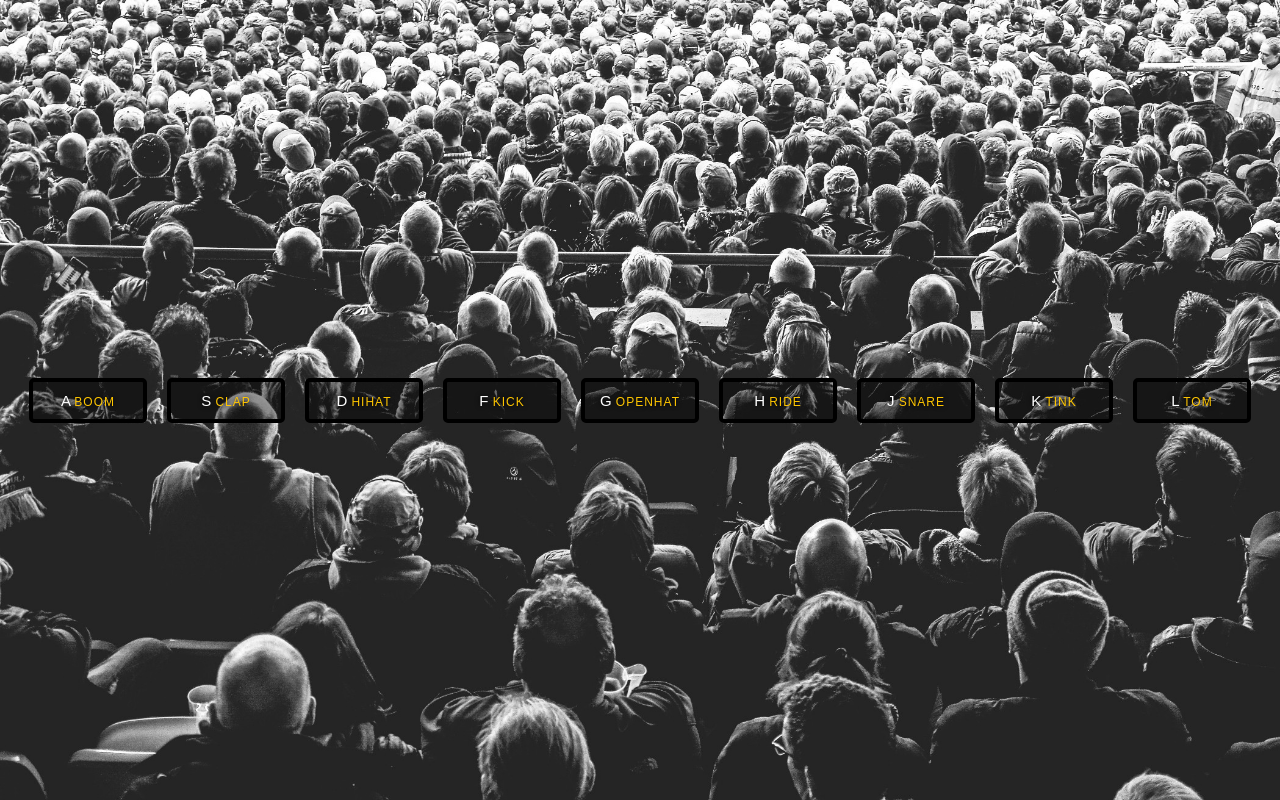
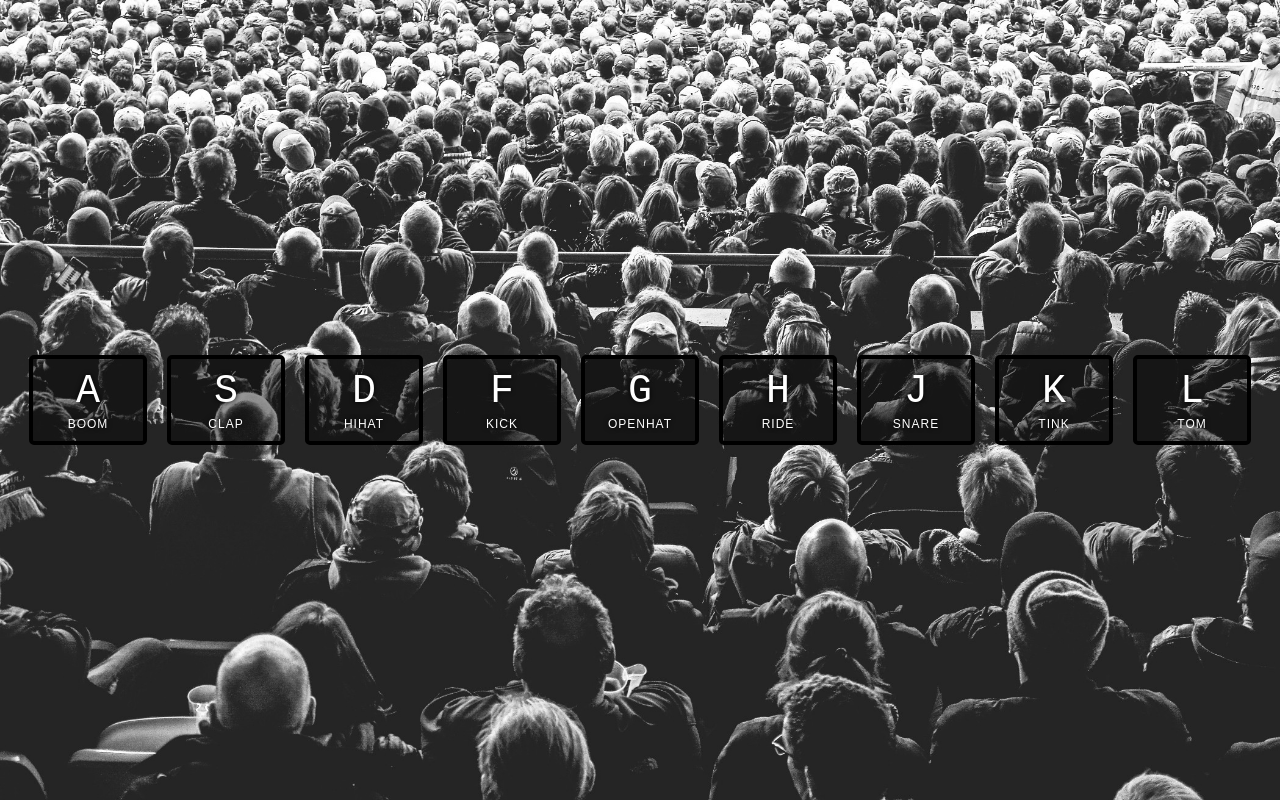
Before and after one commit to shafschwd/DRUM, a plain HTML site: page Index.html in a window 1280 px wide. Drawn offline with Linux system fonts and the light colour scheme.

Commit message:
Fix HTML markup for key labels and update CSS for visual consistency

```diff
--- a/Index.html
+++ b/Index.html
@@ -12,39 +12,39 @@
 
     <div class="keys">
         <div data-key="65" class="key">
-            <kdb>A</kdb>
+            <kbd>A</kbd>
             <span class="sound">boom</span>
         </div>
         <div data-key="83" class="key">
-            <kdb>S</kdb>
+            <kbd>S</kbd>
             <span class="sound">clap</span>
         </div>
         <div data-key="68" class="key">
-            <kdb>D</kdb>
+            <kbd>D</kbd>
             <span class="sound">hihat</span>
         </div>
         <div data-key="70" class="key">
-            <kdb>F</kdb>
+            <kbd>F</kbd>
             <span class="sound">kick</span>
         </div>
         <div data-key="71" class="key">
-            <kdb>G</kdb>
+            <kbd>G</kbd>
             <span class="sound">openhat</span>
         </div>
         <div data-key="72" class="key">
-            <kdb>H</kdb>
+            <kbd>H</kbd>
             <span class="sound">ride</span>
         </div>
         <div data-key="74" class="key">
-            <kdb>J</kdb>
+            <kbd>J</kbd>
             <span class="sound">snare</span>
         </div>
         <div data-key="75" class="key">
-            <kdb>K</kdb>
+            <kbd>K</kbd>
             <span class="sound">tink</span>
         </div>
         <div data-key="76" class="key">
-            <kdb>L</kdb>
+            <kbd>L</kbd>
             <span class="sound">tom</span>
         </div>
     </div>
@@ -61,10 +61,20 @@
 
 <script>
     window.addEventListener('keydown', function(e) {
-        console.log(e.keyCode)
+        const audio = document.querySelector(`audio[data-key="${e.keyCode}"]`);
+        const key = document.querySelector(`.key[data-key="${e.keyCode}"]`);
+        if (!audio) return;
+        audio.currentTime = 0;
+        audio.play();
+        key.classList.toggle('playing');
     });
 
+    function removeTrasition(e){
+        console.log(e)
+    }
 
+    const keys = document.querySelectorAll('.key');
+    keys.forEach(key => key.addEventListener('transitionend', removeTrasition));
 </script>
 
 </body>
--- a/style.css
+++ b/style.css
@@ -36,6 +36,7 @@ html {
     transform: scale(1.1);
     border-color: #ffc600;
     box-shadow: 0 0 1rem #ffc600;
+    color: #ffc600;
   }
 
   kbd {
@@ -47,5 +48,5 @@ html {
     font-size: 1.2rem;
     text-transform: uppercase;
     letter-spacing: .1rem;
-    color: #ffc600;
+    color: white;
   }
```
